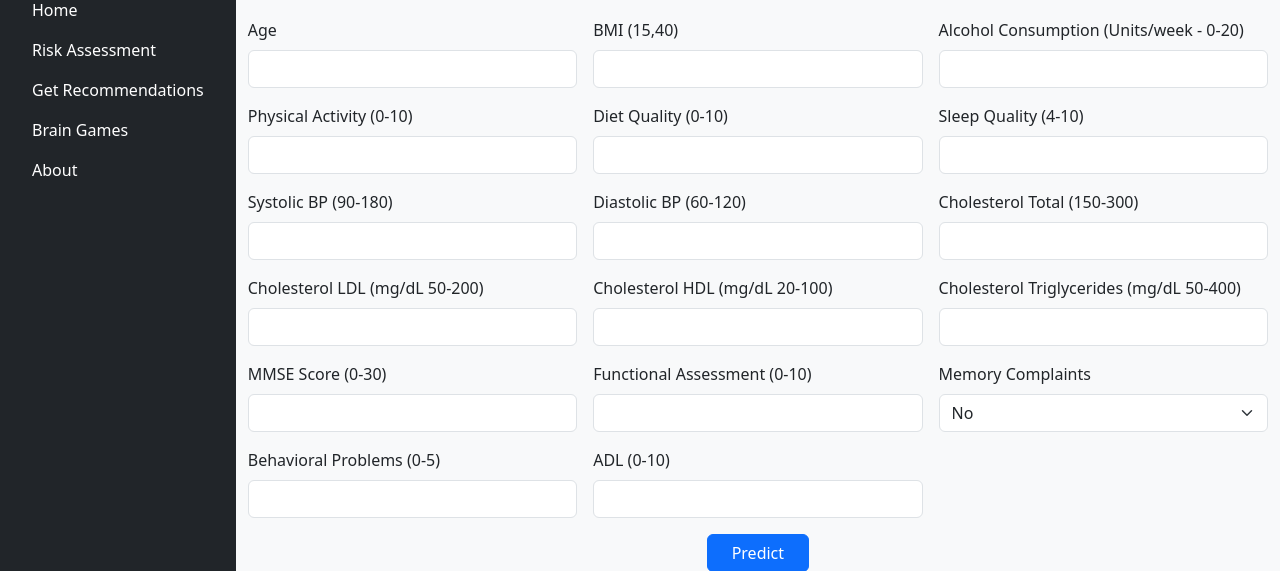
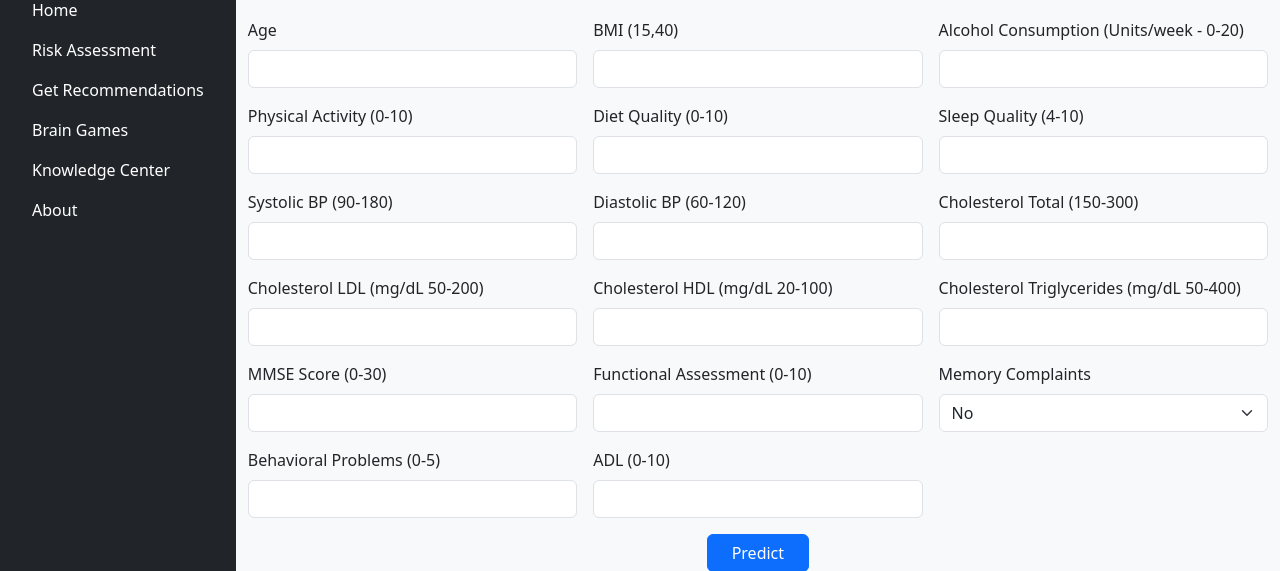
Before and after one commit to VaishnaviGChopade/Alzheimer-s-Risk-Assessment-and-Recommendations, a Flask app: page /risk-assessment in a window 1280 px wide. Shown: the part 92-663 px from the top of the page. Run offline with Flask 3, Linux system fonts and the light colour scheme; parts of the project's set-up code (start-up, migrations or seed data) failed here and were passed over.

Commit message:
Added education page

```diff
--- a/app.py
+++ b/app.py
@@ -54,6 +54,11 @@ def risk_assessment():
 @app.route("/get-recommendations")
 def get_recommendations():
     return render_template("recommendations.html")
+
+
+@app.route("/alzheimers-education")
+def get_alzheimers_education():
+    return render_template("educational.html")
 
 
 @app.route("/about")
--- a/templates/Risk_Assessment.html
+++ b/templates/Risk_Assessment.html
@@ -33,8 +33,9 @@
             <ul class="nav flex-column">
                 <li class="nav-item"><a href="/" class="nav-link text-white">Home</a></li>
                 <li class="nav-item"><a href="/risk-assessment" class="nav-link text-white">Risk Assessment</a></li>
-                <li class="nav-item"><a href="/risk-assessment" class="nav-link text-white">Get Recommendations</a></li>
+                <li class="nav-item"><a href="/get-recommendations" class="nav-link text-white">Get Recommendations</a></li>
                 <li class="nav-item"><a href="/brain-games" class="nav-link text-white">Brain Games</a></li>
+                <li class="nav-item"><a href="/alzheimers-education" class="nav-link text-white">Knowledge Center</a></li>
                 <li class="nav-item"><a href="/about" class="nav-link text-white">About</a></li>
             </ul>
         </div>
--- a/templates/index.html
+++ b/templates/index.html
@@ -21,6 +21,7 @@
         <li class="nav-item"><a href="/risk-assessment" class="nav-link text-white">Risk Assessment</a></li>
         <li class="nav-item"><a href="/get-recommendations" class="nav-link text-white">Get Recommendations</a></li>
         <li class="nav-item"><a href="/brain-games" class="nav-link text-white">Brain Games</a></li>
+        <li class="nav-item"><a href="/alzheimers-education" class="nav-link text-white">Knowledge Center</a></li>
         <li class="nav-item"><a href="/about" class="nav-link text-white">About</a></li>
       </ul>
     </div>
```
